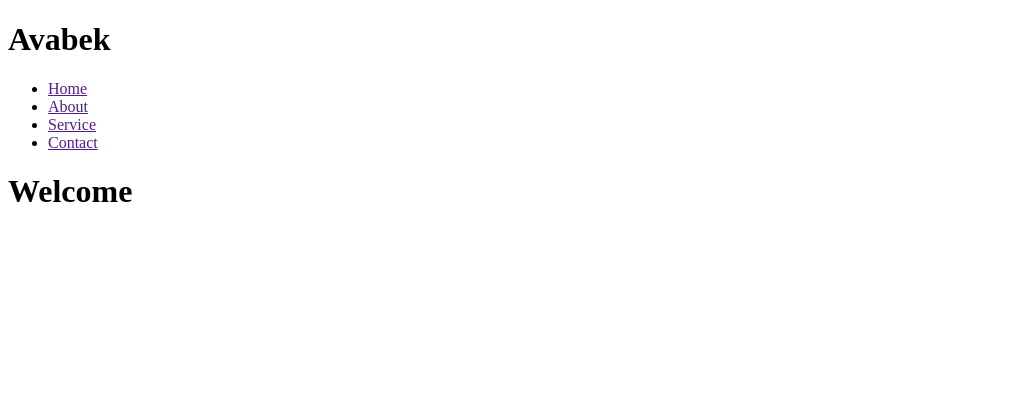
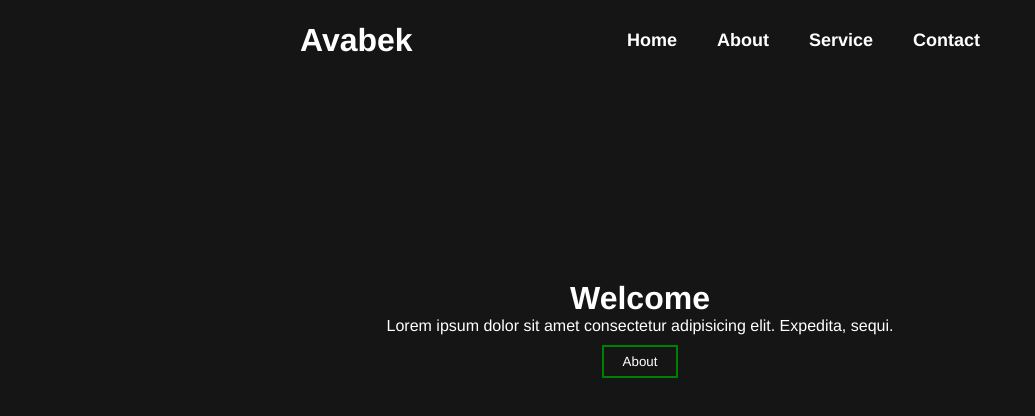
Before and after one commit to Avazbekweb/avazbek.github.io, a plain HTML site: page index.html in a window 1280 px wide. Shown: the whole page, without its empty margins (0-1035 px from the left). Drawn offline with Linux system fonts and the light colour scheme.

Commit message:
portfoilo

```diff
--- a/index.html
+++ b/index.html
@@ -4,21 +4,126 @@
     <meta charset="UTF-8">
     <meta name="viewport" content="width=device-width, initial-scale=1.0">
     <title>Document</title>
+    <link rel="stylesheet" href="https://cdnjs.cloudflare.com/ajax/libs/font-awesome/6.5.1/css/all.min.css">
 </head>
+<style>
+    *{
+        margin: 0;
+        padding: 0;
+        box-sizing: border-box;
+        font-family: 'Franklin Gothic Medium', 'Arial Narrow', Arial, sans-serif;
+    }
+    body{
+        background-color: rgb(21, 21, 21);
+        color: white;
+    }
+    .container{
+        width: 100%;
+        height: 100vh;
+    }
+    .nav{
+        width: 100%;
+        height: 10vh;
+        display: flex;
+        align-items: center;
+        justify-content: space-between;
+        padding: 0px 300px;
+    }
+    .nav ul{
+        display: flex;
+        list-style: none;
+    }
+    button{
+        padding: 7px 19px;
+        border: 9px;
+        border: none;
+        margin-top: 10px;
+        background-color: transparent;
+        color: white;
+        border: 2px solid green;
+        transition:  ease 1s  ;
+        cursor: pointer;
+    }
+    button:hover{
+        transition:  1s ease ;
+        background-color: green;
+    }
+    .nav li{
+        margin-left: 40px;
+    }
+    .nav a{
+        position: relative;
+        font-weight: 600;
+        color: white;
+        text-decoration: none;
+        font-size: 18px;
+}
+    .nav a::before{
+     content: "";
+     position: absolute;
+     bottom:-8px;
+     height: 3px ;
+     width: 0;
+     background: green;
+     border-radius: 50px;
+     transition: width 0.3s ease;
+    }
+    .nav a:hover::before{
+        width: 60px;
+    }
+    .war{
+        display: flex;
+        justify-content: center;
+        align-items: center;
+        flex-direction: column;
+        margin-top: 200px;
+    }
+    .nav i{
+        display: none;
+    }
+     @media screen and (max-width:1190px) {
+        .nav{
+            padding: 0px 10px;
+
+        }
+     }
+     @media screen and (max-width :550px) {
+        .nav{
+            display: block;
+            padding: 5px;
+            align-items: center;
+            text-align: center;
+        }
+        .nav ul{
+            text-align: center;
+        }
+        .war{
+            text-align: center;
+            flex-wrap: wrap;
+        }
+     }
+
+</style>
 <body>
     <div class="container">
        <div class="nav">
         <h1>Avabek</h1>
+
         <ul>
             <li><a href="">Home</a></li>
             <li><a href="">About</a></li>
             <li><a href="">Service</a></li>
             <li><a href="">Contact</a></li>
+
         </ul>
+
+
        </div>
        <div class="war">
         <h1>Welcome</h1>
-       </div>
+    <p>Lorem ipsum dolor sit amet consectetur adipisicing elit. Expedita, sequi.</p>
+    <button>About</button>
+   </div>
     </div>
 </body>
 </html>
```
